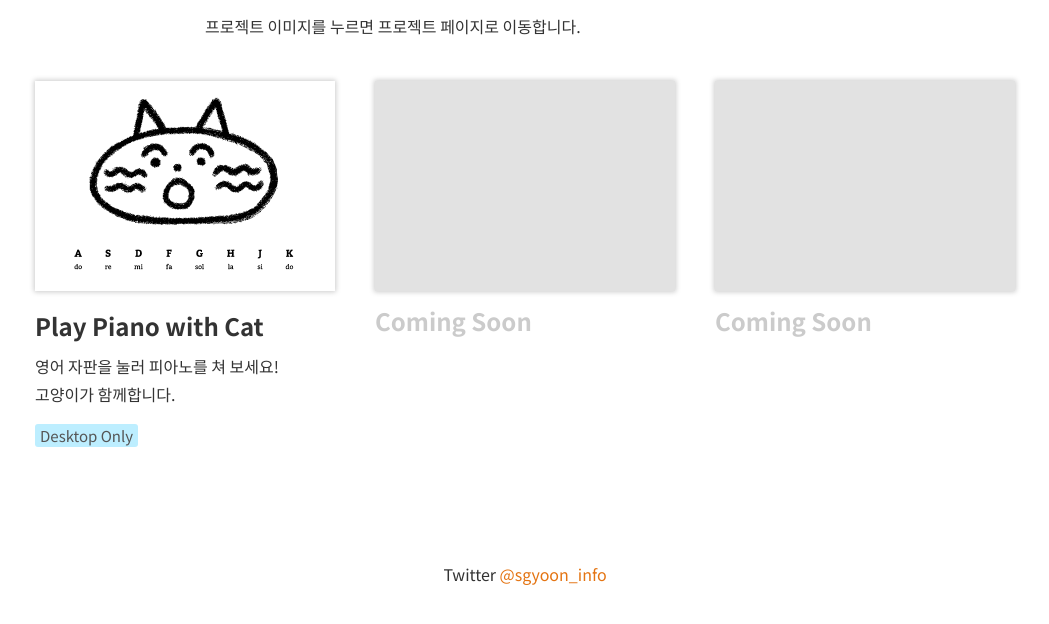
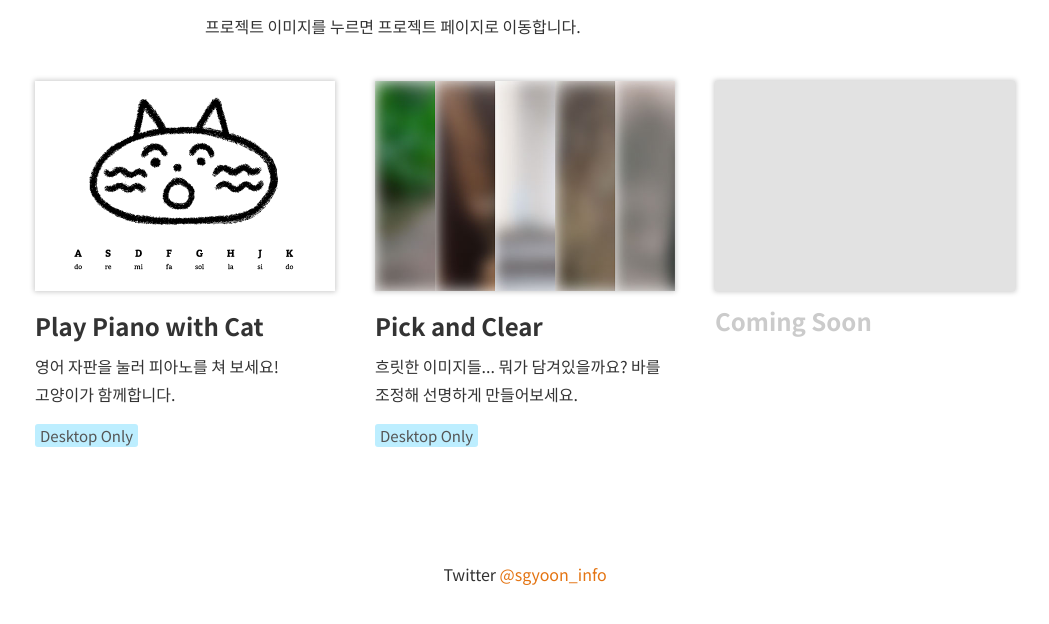
Before and after one commit to seulgiyoon/javascript30, a plain HTML site: page index.html in a window 1280 px wide. Shown: the part 176-800 px from the top of the page, without its empty margins (115-1164 px from the left). Drawn offline with Linux system fonts and the light colour scheme.

Commit message:
프로젝트 2번 Pick and Clear 링크 생성

```diff
--- a/index.html
+++ b/index.html
@@ -24,10 +24,10 @@
     </article>
 
     <article>
-      <img src="imgs/thumb-00.png" alt="">
-      <h2 class="project-title coming-soon">Coming Soon</h2>
-      <p class="explain"></p>
-      <p class="tag"></p>
+      <a href="02-pick-and-clear/index.html"><img src="imgs/thumb-02.jpg"" alt="Project thumbnail"></a>
+      <h2 class="project-title">Pick and Clear</h2>
+      <p class="explain">흐릿한 이미지들... 뭐가 담겨있을까요? 바를 조정해 선명하게 만들어보세요.</p>
+      <p class="tag"><mark>Desktop Only</mark></p>
     </article>
     <article>
       <img src="imgs/thumb-00.png" alt="">
```
Also changed, not shown: imgs/thumb-02.jpg (added).
